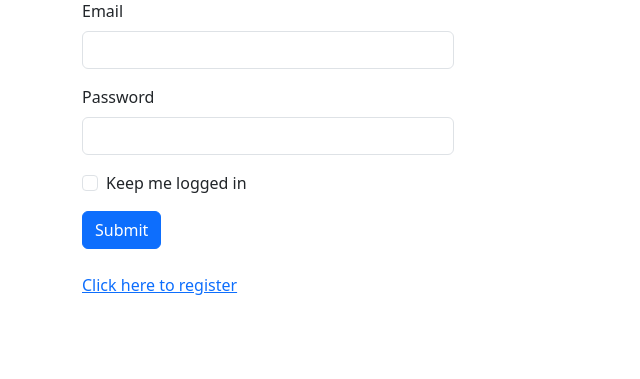
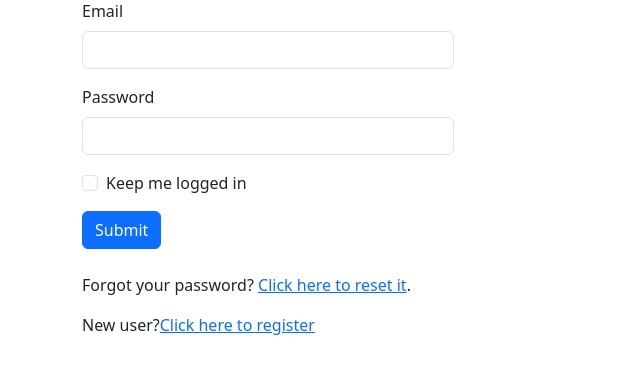
Before and after one commit to Martellus88/FlaskMovies, a Flask app: a page that uses app/templates/auth/login.html in a window 1280 px wide. Shown: the part 161-540 px from the top of the page, without its empty margins (0-640 px from the left). Run offline with Flask 2, Linux system fonts and the light colour scheme; some libraries are stand-ins or nearby versions.

Commit message:
added reset password

```diff
--- a/app/auth/forms.py
+++ b/app/auth/forms.py
@@ -47,3 +47,14 @@ class ChangeMailForm(FlaskForm):
     def validate_email(self, field):
         if User.query.filter_by(email=field.data.lower()).first():
             raise ValidationError('Email already registered.')
+
+
+class ResetPasswordRequestForm(FlaskForm):
+    email = StringField('Your email', validators=[DataRequired(), Length(1,64), Email()])
+    submit = SubmitField('Reset password')
+
+class ResetPasswordForm(FlaskForm):
+    password = PasswordField('New Password', validators=[
+        DataRequired(), EqualTo('password2', message='Passwords must match')])
+    password2 = PasswordField('Confirm password', validators=[DataRequired()])
+    submit = SubmitField('Reset Password')
--- a/app/auth/views.py
+++ b/app/auth/views.py
@@ -3,7 +3,8 @@ from flask_login import login_user, login_required, current_user, logout_user
 from . import auth
 from .. import db
 from ..models import User
-from .forms import LoginForm, RegisterForm, ChangePasswordForm, ChangeMailForm
+from .forms import LoginForm, RegisterForm, ChangePasswordForm, ChangeMailForm, \
+    ResetPasswordRequestForm, ResetPasswordForm
 from ..email import send_email
 
 
@@ -98,6 +99,7 @@ def change_password():
             flash('Invalid password')
     return render_template('auth/change-password.html', form=form)
 
+
 @auth.route('/change_mail', methods=['GET', 'POST'])
 @login_required
 def change_mail_request():
@@ -116,6 +118,7 @@ def change_mail_request():
             flash('Invalid email or password')
     return render_template('auth/change-mail.html', form=form)
 
+
 @auth.route('/change_mail/<token>')
 @login_required
 def change_mail(token):
@@ -125,3 +128,36 @@ def change_mail(token):
     else:
         flash('Invalid token')
     return redirect(url_for('main.index'))
+
+
+@auth.route('/password_reset', methods=['GET', 'POST'])
+def password_reset_request():
+    if not current_user.is_anonymous:
+        return redirect(url_for('main.index'))
+    form = ResetPasswordRequestForm()
+    if form.validate_on_submit():
+        user = User.query.filter_by(email=form.email.data.lower()).first()
+        if user:
+            token = user.generate_reset_password_token()
+            send_email(user.email, 'Reset Your Password',
+                       'auth/email/reset_password',
+                       user=user, token=token)
+            flash('An email with instructions to reset your password has been '
+                  'sent to you.')
+        return redirect(url_for('main.index'))
+    return render_template('auth/reset_password.html', form=form)
+
+
+@auth.route('/password_reset/<token>', methods=['GET', 'POST'])
+def password_reset(token):
+    if not current_user.is_anonymous:
+        return redirect(url_for('main.index'))
+    form = ResetPasswordForm()
+    if form.validate_on_submit():
+        if User.reset_password(token, form.password.data):
+            db.session.commit()
+            flash('Your password has been updated.')
+            return redirect(url_for('auth.login'))
+        else:
+            return redirect(url_for('main.index'))
+    return render_template('auth/reset_password.html', form=form)
--- a/app/templates/auth/login.html
+++ b/app/templates/auth/login.html
@@ -9,6 +9,7 @@
 <div class="col-md-4">
 {{ render_form(form) }}
     <br>
-    <p><a href="{{ url_for('auth.register') }}">Click here to register</a></p>
+    <p>Forgot your password? <a href="{{ url_for('auth.password_reset_request') }}">Click here to reset it</a>.</p>
+    <p>New user?<a href="{{ url_for('auth.register') }}">Click here to register</a></p>
 </div>
 {% endblock %}
```
Also changed, not shown: app/models.py (+19 -0 lines), app/templates/auth/email/change_email.html (added, +7 -0 lines), app/templates/auth/email/change_email.txt (added, +7 -0 lines), app/templates/auth/email/reset_password.html (added, +8 -0 lines), app/templates/auth/email/reset_password.txt (added, +13 -0 lines), app/templates/auth/reset_password.html (added, +12 -0 lines).
